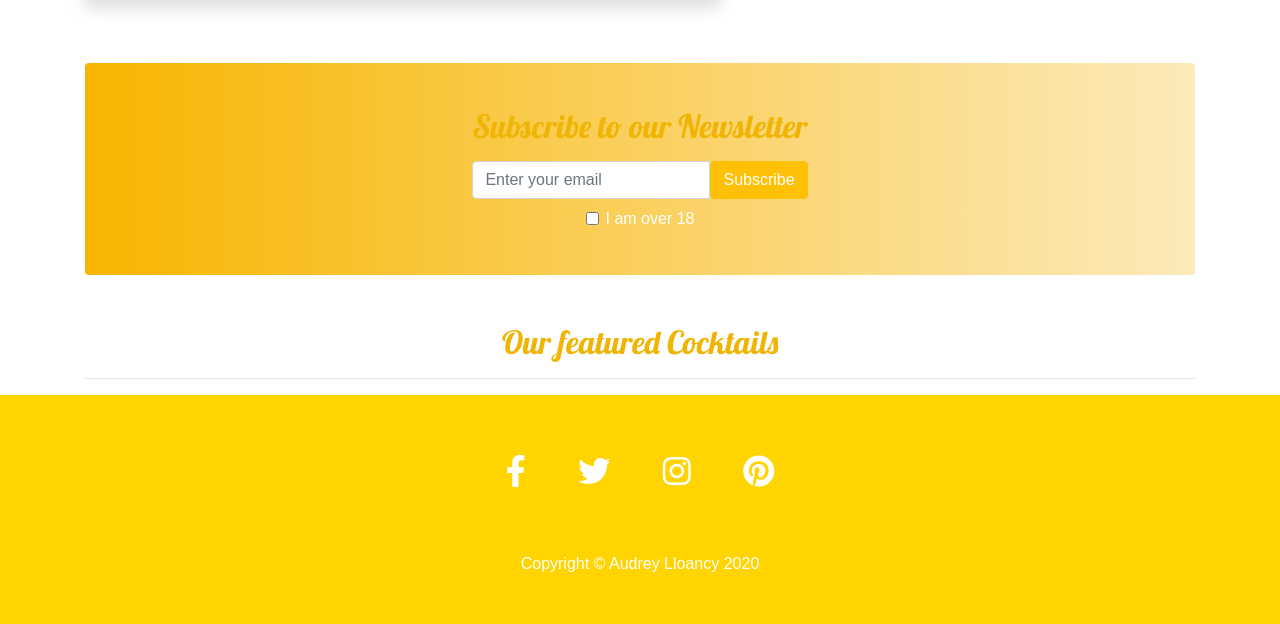
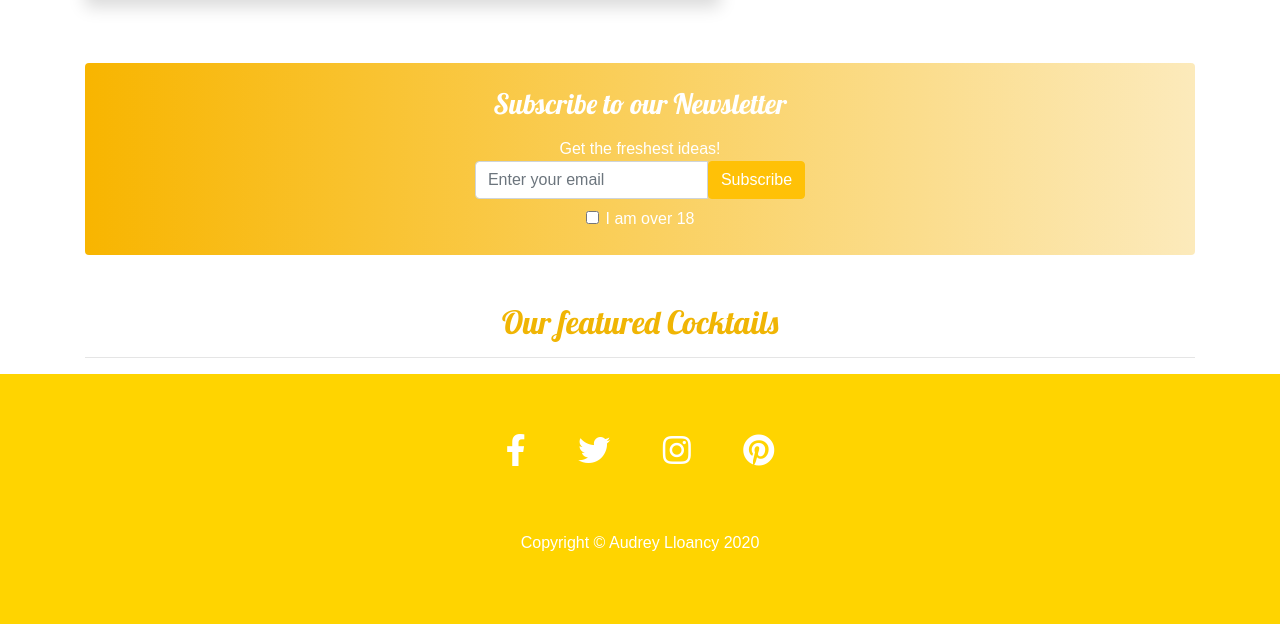
Before and after one commit to AudreyLL88/MS3__Sante, a Flask app: page / in a window 1280 px wide. Shown: the part 1061-1685 px from the top of the page. After the commit the page ends 1612 px from the top, so only its background shows below. Run offline with Flask 2, Linux system fonts and the light colour scheme; data that the repository does not hold is empty; some libraries are stand-ins or nearby versions.

Commit message:
Add design changes to cocktail cards in index.html

```diff
--- a/static/css/styles.css
+++ b/static/css/styles.css
@@ -60,14 +60,18 @@ img {
 	height: auto;
 }
 
-h1,
 h2,
-h3,
 h4,
 h5,
 h6 {
 	font-family: "Lobster", cursive;
 	color: var(--first-color-dark);
+}
+
+h1,
+h3 {
+    font-family: "Lobster", cursive;
+    color: #ffff;
 }
 
 
@@ -367,7 +371,7 @@ footer a {
 
 .cocktail-card img {
 	height: 12rem;
+    min-height:12rem;
 	width: 100%;
 	object-fit: cover;
-	border-radius: 5px;
 }
--- a/templates/index.html
+++ b/templates/index.html
@@ -56,19 +56,19 @@
                     </div>
                 </div>
                 <div class="col-lg-5">
-                    <h1 class="mb-3">It's Apéro time!</h1>
+                    <h2 class="mb-3">It's Apéro time!</h2>
                     <p>L'Apé-what? L'apéro in french is an after-work drink that you share with your co-worker. As we are all working from home now and the bars are closed, It is important to learn to socialize in a different way. With Santé! No need for a bartender, make your own drink and call your friends from the safety and comfort of your own home!</p>
                     <a class="btn btn-warning text-white mt-3" href="#">CHECK OUR RECIPES!</a>
                 </div>
             </div>
 
             <!-- Subscription call to action  -->
-            <div class="card subscribe text-white my-5 py-4 text-center border-0">
-                <div class="card-body">
+            <div class="subscribe text-white my-5 py-4 text-center border-0 rounded">
                     <div class="row">
                         <div class="col-12 text-center subscribe-body">
                             <div class="subscribe-title">
-                                <h2 class="mb-3">Subscribe to our Newsletter</h2>
+                                <h3 class="mb-3">Subscribe to our Newsletter</h3>
+                                <p>Get the freshest ideas!</p>
                                 <div class="input-group">
                                     <input type="email" class="form-control" placeholder="Enter your email">
                                     <span class="input-group-btn">
@@ -85,7 +85,6 @@
                         </div>
                     </div>
                 </div>
-            </div>
 
             <!-- Featured cocktails -->
             <div class="row">
@@ -96,15 +95,20 @@
             </div>
 
             {% if cocktails|length > 0 %}
-                <div class="row">
+                <div class="row text-center">
                     {% for cocktail in cocktails %}
                         <div class="col-md-4">
                             <div class="cocktail-card shadow my-3">
                                 <div class="cocktail-body">
-                                    <img src="{{ cocktail.cocktail_img }}" alt="" class="cocktail-img">
-                                    <h2 class="card-cocktail-title p-3">{{ cocktail.cocktail_name }}</h2>
-                                    <h6><span class="badge bg-success">{{ cocktail.category_name }}</span></h6>
-                                    <p class="card-cocktail-description px-3">{{ cocktail.cocktail_description }}</p>
+                                    <img src="{{ cocktail.cocktail_img }}" alt="" class="cocktail-img rounded">
+                                    <h4 class="card-cocktail-title py-2 px-3">{{ cocktail.cocktail_name }}</h4>
+                                    <p>{{ cocktail.category_name }}</p>
+                                    <small class="card-cocktail-description px-3">"{{ cocktail.cocktail_description }}"</small>
+                                     <p>
+                                        <i class="fa fa-star" aria-hidden="true"></i>
+                                        <i class="fa fa-star" aria-hidden="true"></i>
+                                        <i class="fa fa-star" aria-hidden="true"></i>
+			                        </p>
                                 </div>
                                 <a src="{{url_for('get_cocktail', cocktail_id=c5fbd7042ba8eb9182e0071c4)}}" class="cocktail-btn btn btn-small btn-warning text-white p-3 m-3 border border-warning ">Try</a>
                             </div>
```
